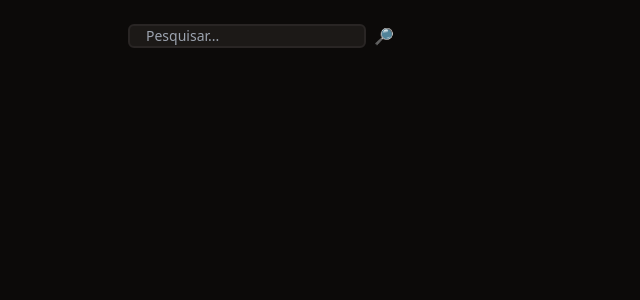
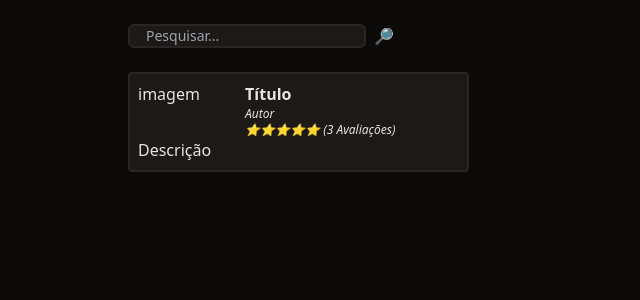
Before and after one commit to SnorlaxSPI/Bookwise, a PHP site: page / in a window 1280 px wide. Shown: the part 60-360 px from the top of the page, without its empty margins (0-640 px from the left). Run offline with PHP 8.4, Linux system fonts and the light colour scheme; some libraries are stand-ins or nearby versions.

Commit message:
WSE-005 - Criado o card de um livro

```diff
--- a/index.php
+++ b/index.php
@@ -46,6 +46,36 @@
 
     </form>
 
+    <section class="space-y-4">
+
+      <!-- Livro -->
+
+      <div class="w-1/3 p-2 rounded border-stone-800 border-2 bg-stone-900">
+
+        <div class="flex">
+
+          <div class="w-1/3">imagem</div>
+
+          <div>
+
+            <div class="font-semibold">Título</div>
+            <div class="text-xs italic">Autor</div>
+            <div class="text-xs italic">⭐️⭐️⭐️⭐️⭐️ (3 Avaliações)</div>
+
+          </div>
+
+        </div>
+
+        <div>
+
+          Descrição
+
+        </div>
+
+      </div>
+
+    </section>
+
   </main>
 
 </body>
```
